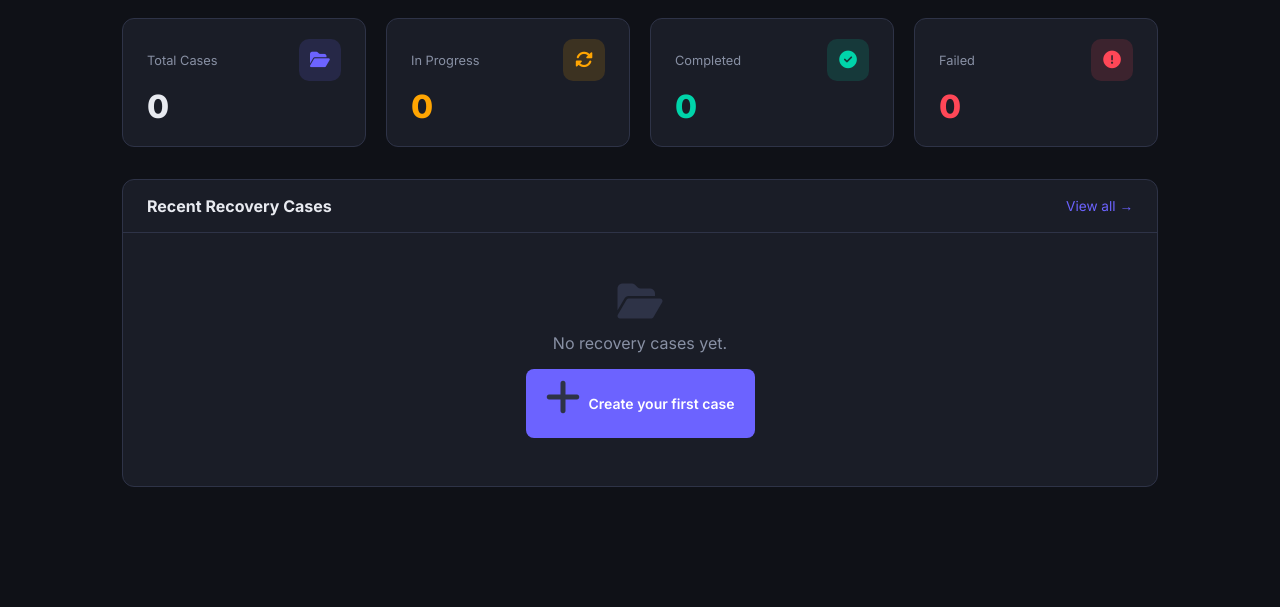
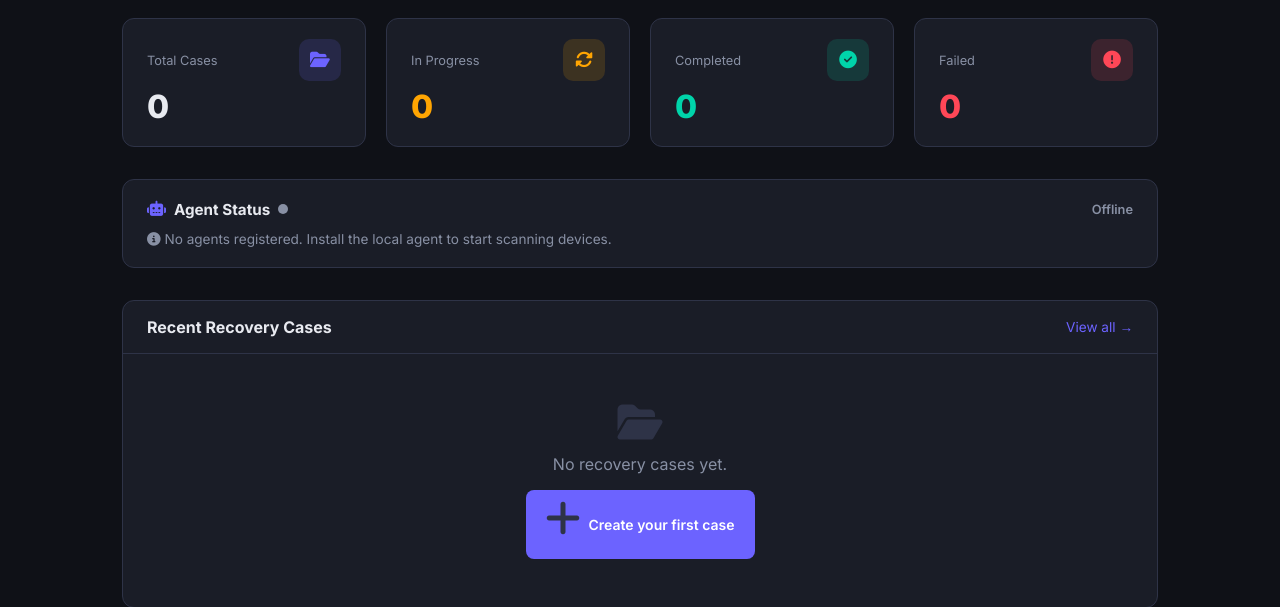
Before and after one commit to iShowError/File-revitalizer, a Django app: page /dashboard/ in a window 1280 px wide. Shown: the part 147-754 px from the top of the page. Run offline with Django 5.2, Linux system fonts and the light colour scheme; the visitor is signed in with stand-in values (Sample User, id 1); data that the repository does not hold is empty.

Commit message:
feat(ux): agent status indicator on dashboard
- dashboard view queries active agents and computes online status
- agent card shows online/offline dot, agent list with machine name,
  OS info, version, and last heartbeat time
- heartbeat threshold: 2 minutes

```diff
--- a/file_revitalizer/recovery/templates/dashboard.html
+++ b/file_revitalizer/recovery/templates/dashboard.html
@@ -52,6 +52,23 @@
     .empty-state { text-align: center; padding: 3rem 2rem; }
     .empty-state i { font-size: 2.5rem; color: var(--border); margin-bottom: .75rem; display: block; }
     .empty-state p { color: var(--text-muted); margin-bottom: 1rem; }
+
+    /* ── agent status ── */
+    .agent-card { background: var(--surface); border: 1px solid var(--border); border-radius: 12px; padding: 1.25rem 1.5rem; margin-bottom: 2rem; }
+    .agent-header { display: flex; align-items: center; justify-content: space-between; margin-bottom: .75rem; }
+    .agent-header h3 { font-size: .95rem; font-weight: 700; display: flex; align-items: center; gap: .5rem; }
+    .status-dot { display: inline-block; width: 10px; height: 10px; border-radius: 50%; }
+    .status-dot.online  { background: #2ed573; box-shadow: 0 0 8px rgba(46,213,115,.5); }
+    .status-dot.offline { background: var(--text-muted); }
+    .agent-status-text { font-size: .8rem; font-weight: 600; }
+    .agent-status-text.online  { color: #2ed573; }
+    .agent-status-text.offline { color: var(--text-muted); }
+    .agent-list { display: flex; flex-direction: column; gap: .5rem; }
+    .agent-item { display: flex; align-items: center; justify-content: space-between; padding: .5rem .75rem; background: var(--surface2); border-radius: 8px; font-size: .8rem; }
+    .agent-name { font-weight: 600; }
+    .agent-info { color: var(--text-muted); font-size: .75rem; }
+    .agent-heartbeat { font-size: .72rem; color: var(--text-muted); }
+    .agent-none { color: var(--text-muted); font-size: .85rem; }
 </style>
 {% endblock %}
 
@@ -97,6 +114,36 @@
             </div>
             <div class="stat-value" style="color:var(--danger);">{{ failed_cases }}</div>
         </div>
+    </div>
+
+    <!-- Agent Status -->
+    <div class="agent-card">
+        <div class="agent-header">
+            <h3>
+                <i class="fas fa-robot" style="color:var(--accent);"></i> Agent Status
+                <span class="status-dot {% if agent_online %}online{% else %}offline{% endif %}"></span>
+            </h3>
+            <span class="agent-status-text {% if agent_online %}online{% else %}offline{% endif %}">
+                {% if agent_online %}{{ online_agent_count }} Online{% else %}Offline{% endif %}
+            </span>
+        </div>
+        {% if agents %}
+        <div class="agent-list">
+            {% for agent in agents %}
+            <div class="agent-item">
+                <div>
+                    <span class="agent-name">{{ agent.machine_name }}</span>
+                    <span class="agent-info">&nbsp;&mdash; {{ agent.os_info|default:"unknown OS" }} &middot; v{{ agent.agent_version|default:"?" }}</span>
+                </div>
+                <span class="agent-heartbeat">
+                    {% if agent.last_heartbeat %}Last seen {{ agent.last_heartbeat|timesince }} ago{% else %}Never connected{% endif %}
+                </span>
+            </div>
+            {% endfor %}
+        </div>
+        {% else %}
+        <p class="agent-none"><i class="fas fa-info-circle"></i> No agents registered. Install the local agent to start scanning devices.</p>
+        {% endif %}
     </div>
 
     <!-- Recent Cases -->
--- a/file_revitalizer/recovery/views.py
+++ b/file_revitalizer/recovery/views.py
@@ -48,12 +48,19 @@ def dashboard(request):
     """Render the dashboard page"""
     cases = RecoveryCase.objects.filter(user=request.user)
 
+    agents = Agent.objects.filter(user=request.user, is_active=True)
+    heartbeat_threshold = timezone.now() - timezone.timedelta(minutes=2)
+    online_agents = [a for a in agents if a.last_heartbeat and a.last_heartbeat >= heartbeat_threshold]
+
     context = {
         'total_cases': cases.count(),
         'active_cases': cases.filter(state__in=['SCANNING', 'RECOVERING', 'ANALYZED']).count(),
         'completed_cases': cases.filter(state='COMPLETE').count(),
         'failed_cases': cases.filter(state='FAILED').count(),
         'recent_cases': cases.order_by('-created_at')[:5],
+        'agents': agents,
+        'agent_online': len(online_agents) > 0,
+        'online_agent_count': len(online_agents),
     }
 
     return render(request, 'dashboard.html', context)
```
